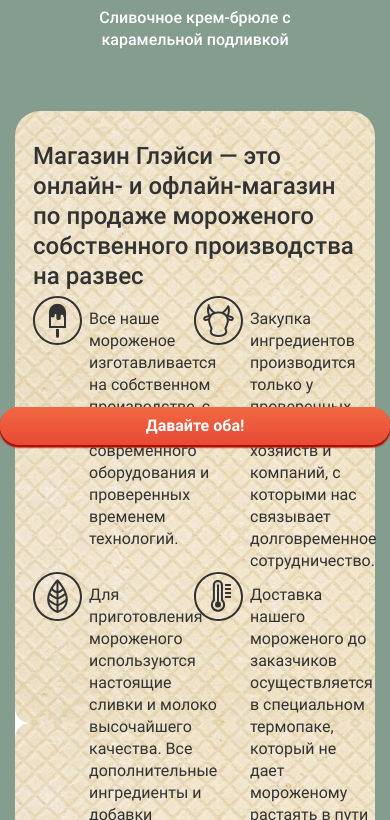
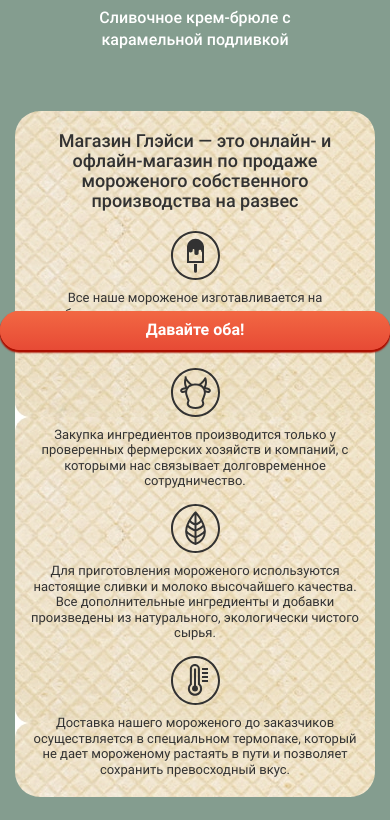
Before and after one commit to shock-dev/gllacy-shop, a Vue app: page / in a window 390 px wide. Shown: the part 2644-3464 px from the top of the page. Built offline with nearby package versions, Linux system fonts and the light colour scheme.

Commit message:
#ad-ty: about section

```diff
--- a/src/scss/components/home/_about.scss
+++ b/src/scss/components/home/_about.scss
@@ -31,3 +31,64 @@
   }
 
 }
+
+@media (max-width: 900px) {
+  .about {
+    padding: 20px 15px;
+  }
+
+  .about__item {
+    width: 100%;
+    padding-right: 0;
+
+    &:not(:last-child) {
+      margin-bottom: 15px;
+    }
+  }
+
+  .about__text {
+    padding-top: 0;
+  }
+
+  .about__item img {
+    margin-right: 20px;
+  }
+
+  .about__title {
+    font-size: 22px;
+    line-height: 26px;
+    margin-bottom: 20px;
+  }
+}
+
+@media (max-width: 500px) {
+  .about__title {
+    font-size: 18px;
+    line-height: 20px;
+  }
+
+  .about__text {
+    font-size: 13px;
+    line-height: 1.2;
+  }
+}
+
+@media (max-width: 450px) {
+  .about__title {
+    font-size: 18px;
+    line-height: 20px;
+    text-align: center;
+  }
+
+  .about__item {
+    flex-direction: column;
+    align-items: center;
+    text-align: center;
+  }
+
+  .about__item img {
+    margin-right: 0;
+    margin-bottom: 10px;
+  }
+
+}
```
